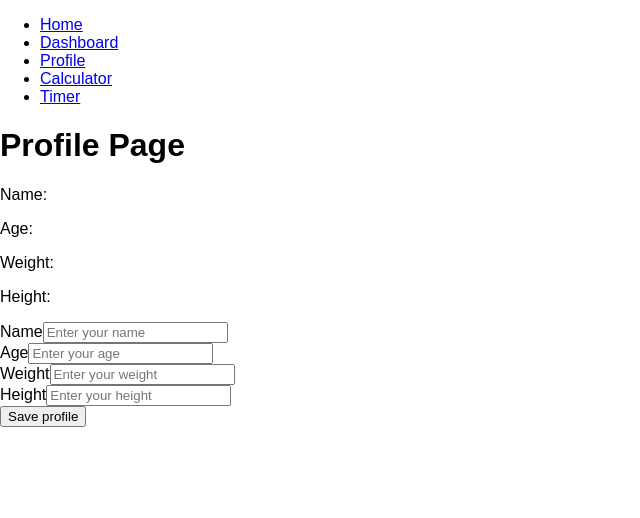
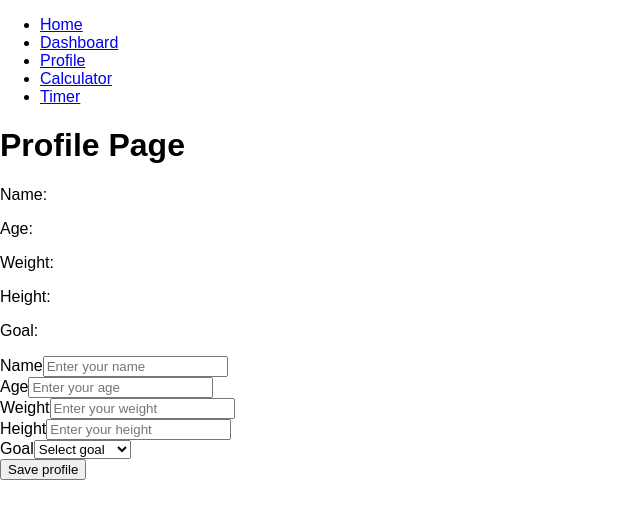
Before and after one commit to VladProtsyshyn/fitpilot-ai, a React (Vite) app: page /profile in a window 1280 px wide. Shown: the top 518 px of the page, without its empty margins (0-640 px from the left). Built offline with nearby package versions, Linux system fonts and the light colour scheme.

Commit message:
feat: extend profile form with goal selection

```diff
--- a/src/pages/ProfilePage/ProfilePage.jsx
+++ b/src/pages/ProfilePage/ProfilePage.jsx
@@ -11,6 +11,7 @@ function ProfilePage() {
         age: '',
         weight: '',
         height: '',
+        goal: '',
     });
 
     const handleChange = (event) => {
@@ -34,6 +35,7 @@ function ProfilePage() {
             <p>Age: {profile.age}</p>
             <p>Weight: {profile.weight}</p>
             <p>Height: {profile.height}</p>
+            <p>Goal: {profile.goal}</p>
 
             <div>
                 <label>
@@ -87,6 +89,19 @@ function ProfilePage() {
                 </label>
             </div>
 
+            <div>
+                <label>
+                Goal
+                <select name="goal" value={formData.goal} onChange={handleChange}>
+                    <option value="">Select goal</option>
+                    <option value="lose weight">Lose weight</option>
+                    <option value="maintain">Maintain</option>
+                    <option value="gain muscle">Gain muscle</option>
+                </select>
+                </label>
+            </div>
+
+
             <button type="button" onClick={handleSaveProfile}>
                 Save profile
             </button>
--- a/src/store/slices/profileSlice.js
+++ b/src/store/slices/profileSlice.js
@@ -5,6 +5,7 @@ const initialState = {
     age: '',
     weight: '',
     height: '',
+    goal: '',
 };
 
 const profileSlice = createSlice({
@@ -12,10 +13,11 @@ const profileSlice = createSlice({
     initialState,
     reducers: {
         setProfile(state, action) {
-            state.name = action.payload.name;
-            state.age = action.payload.age;
-            state.weight = action.payload.weight;
-            state.height = action.payload.height;
+        state.name = action.payload.name;
+        state.age = action.payload.age;
+        state.weight = action.payload.weight;
+        state.height = action.payload.height;
+        state.goal = action.payload.goal;
         },
     },
 });
```
